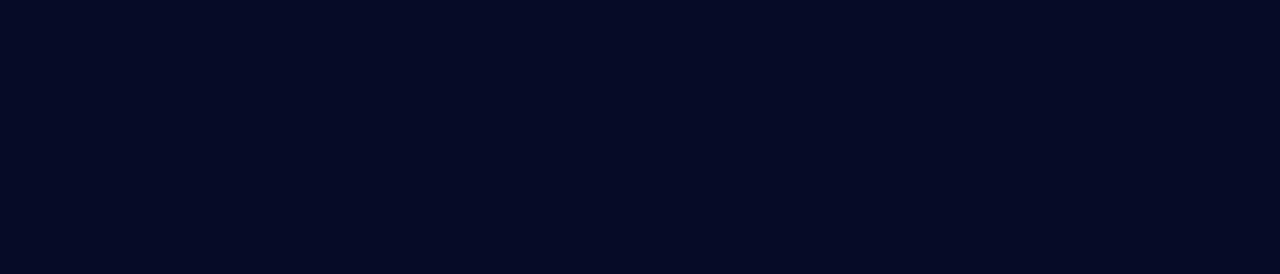
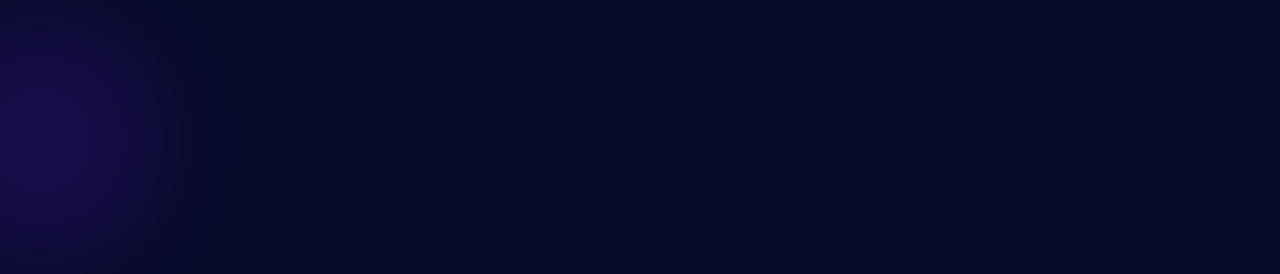
Before and after one commit to paradus-hex/ascend-ai-landing, a Next.js app: page / in a window 1280 px wide. Shown: the part 1646-1920 px from the top of the page. Built offline with nearby package versions, Linux system fonts and the light colour scheme.

Commit message:
decoration

```diff
--- a/app/globals.css
+++ b/app/globals.css
@@ -18,7 +18,7 @@ input:-webkit-autofill,
 input:-webkit-autofill:hover,
 input:-webkit-autofill:focus,
 input:-webkit-autofill:active{
-    -webkit-box-shadow: 0 0 0 30px rgb(55,64,123) inset !important;
+    -webkit-box-shadow: 0 0 0 30px #37407b inset !important;
     -webkit-text-fill-color: aliceblue;
 }
 
--- a/components/about/about.tsx
+++ b/components/about/about.tsx
@@ -16,7 +16,7 @@ const About = () => {
   }
 
   return (
-    <div >
+    <div className='' >
         <AboutHeading/>
         <ToggleTab aboutLists={[...aboutLists]} Selected={Selected} setSelected={setSelected} clickedTab={clickedTab}/>
         <Description aboutLists={[...aboutLists]} Selected={Selected}/>
--- a/components/home/subheading.tsx
+++ b/components/home/subheading.tsx
@@ -14,6 +14,9 @@ const SubHeading = () => {
           <Button text={"Join"} />
           <SecondaryButton text={"Let's Talk"} />
         </div>
+        <div className="absolute top-0 -z-10 h-full w-full"/>
+          <div className="absolute bottom-auto left-auto right-0 top-0 h-[500px] w-[500px] -translate-x-[30%] translate-y-[20%] rounded-full bg-[#121f6b] opacity-50 blur-[80px]"/>
+          <div className="absolute inset-0 -z-10 h-full w-full items-center px-5 py-24 [background:radial-gradient(125%_125%_at_50%_10%,#000_10%,#121f6b_180%)]"></div>
       </div>
     </div>
   );
--- a/components/mid-section/features.tsx
+++ b/components/mid-section/features.tsx
@@ -83,7 +83,8 @@ const data: DataItem[] = [
 
 const Features = () => {
   return (
-    <div>
+    <div className="">
+      <div className="bottom-auto left-auto right-0 top-0 h-[200px] w-[200px] -translate-x-[30%] translate-y-[20%] rounded-full bg-[#7214FF] opacity-30 blur-[80px] -z-0"></div>
       <div className="font-nunito text-center">
         <h1 className="font-bold text-5xl md:text-6xl pt-[18rem] pb-[6rem] bg-gradient-to-t from-stone-950 via-stone-200 to-stone-100 inline-block text-transparent bg-clip-text">
           Creating a Digital Ecosystem Tailored to Your Needs
--- a/tailwind.config.ts
+++ b/tailwind.config.ts
@@ -17,6 +17,9 @@ module.exports = {
     },
     extend: {
 
+      backgroundImage: {
+        'gradient-radial': 'radial-gradient(var(--tw-gradient-stops))',
+      },
       keyframes: {
         "accordion-down": {
           from: { height: 0 },
```
